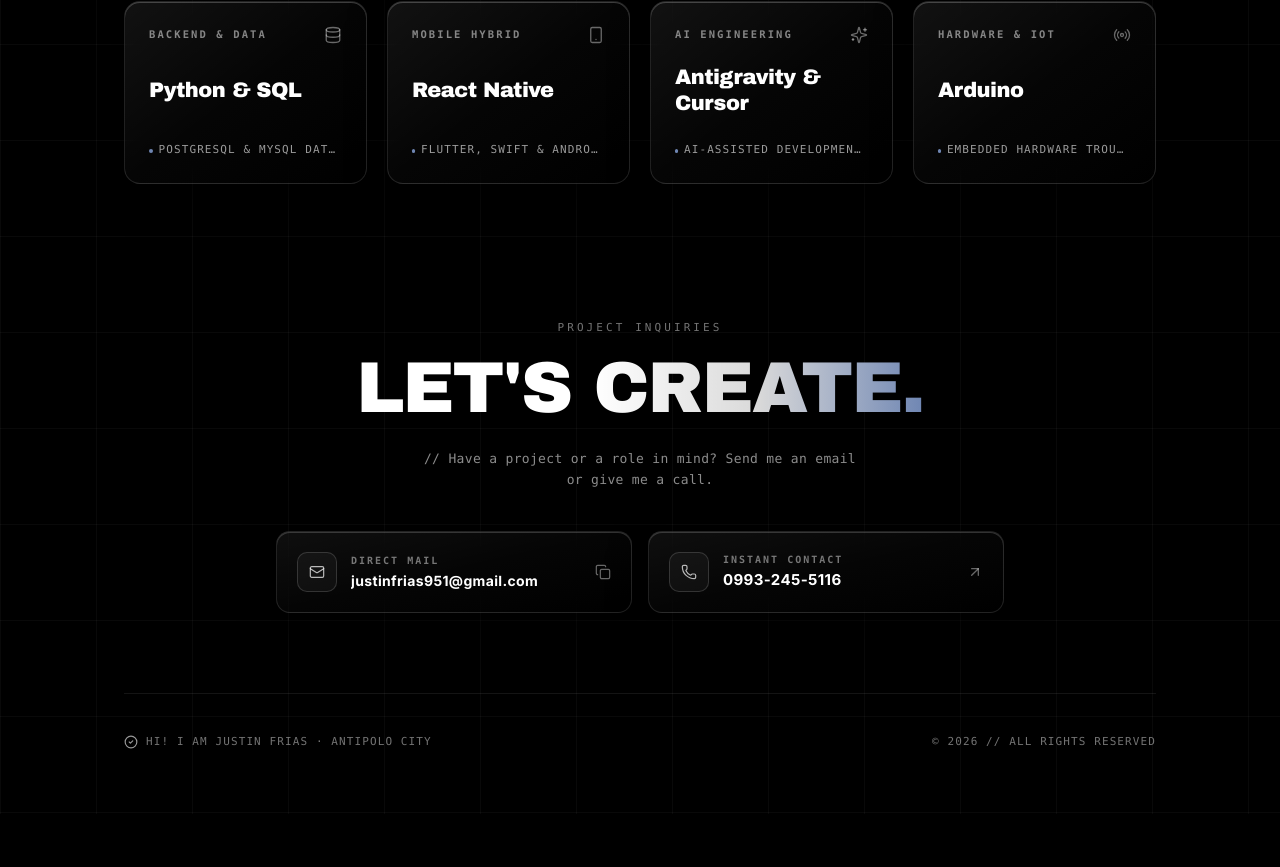
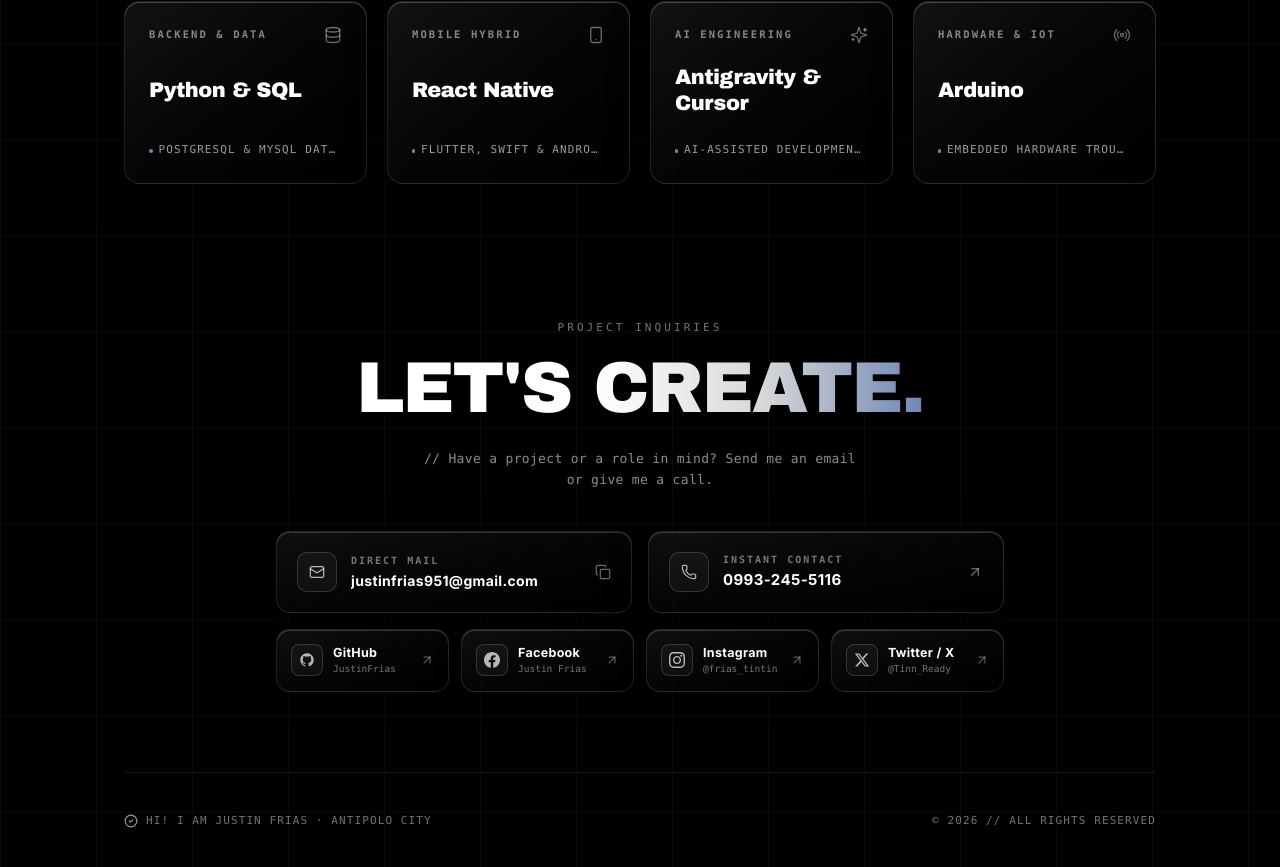
Before and after one commit to Elvoratechnology/tin_frias, a Next.js app: page / in a window 1280 px wide. Shown: the part 2740-3607 px from the top of the page. Before the commit the page ends 3554 px from the top, so only its background shows below. Built offline with nearby package versions, Linux system fonts and the light colour scheme.

Commit message:
Add official social media links with logos in contact section

```diff
--- a/components/ContactSection.tsx
+++ b/components/ContactSection.tsx
@@ -3,6 +3,49 @@
 import React, { useState } from "react";
 import { Mail, Phone, Copy, Check, ArrowUpRight } from "lucide-react";
 import { portfolioContent } from "@/data/content";
+
+function GithubIcon({ className }: { className?: string }) {
+  return (
+    <svg className={className} viewBox="0 0 24 24" fill="currentColor">
+      <path
+        fillRule="evenodd"
+        clipRule="evenodd"
+        d="M12 2C6.477 2 2 6.484 2 12.017c0 4.425 2.865 8.18 6.839 9.504.5.092.682-.217.682-.483 0-.237-.008-.868-.013-1.703-2.782.605-3.369-1.343-3.369-1.343-.454-1.158-1.11-1.466-1.11-1.466-.908-.62.069-.608.069-.608 1.003.07 1.53 1.032 1.53 1.032.892 1.53 2.341 1.088 2.91.832.092-.647.35-1.088.636-1.338-2.22-.253-4.555-1.113-4.555-4.951 0-1.093.39-1.988 1.029-2.688-.103-.253-.446-1.272.098-2.65 0 0 .84-.27 2.75 1.026A9.564 9.564 0 0112 6.844c.85.004 1.705.115 2.504.337 1.909-1.296 2.747-1.027 2.747-1.027.546 1.379.202 2.398.1 2.651.64.7 1.028 1.595 1.028 2.688 0 3.848-2.339 4.695-4.566 4.943.359.309.678.92.678 1.855 0 1.338-.012 2.419-.012 2.747 0 .268.18.58.688.482A10.019 10.019 0 0022 12.017C22 6.484 17.522 2 12 2z"
+      />
+    </svg>
+  );
+}
+
+function FacebookIcon({ className }: { className?: string }) {
+  return (
+    <svg className={className} viewBox="0 0 24 24" fill="currentColor">
+      <path d="M24 12.073c0-6.627-5.373-12-12-12s-12 5.373-12 12c0 5.99 4.388 10.954 10.125 11.854v-8.385H7.078v-3.47h3.047V9.43c0-3.007 1.792-4.669 4.533-4.669 1.312 0 2.686.235 2.686.235v2.953H15.83c-1.491 0-1.956.925-1.956 1.874v2.25h3.328l-.532 3.47h-2.796v8.385C19.612 23.027 24 18.062 24 12.073z" />
+    </svg>
+  );
+}
+
+function InstagramIcon({ className }: { className?: string }) {
+  return (
+    <svg className={className} viewBox="0 0 24 24" fill="currentColor">
+      <path d="M12 2.163c3.204 0 3.584.012 4.85.07 3.252.148 4.771 1.691 4.919 4.919.058 1.265.069 1.645.069 4.849 0 3.205-.012 3.584-.069 4.849-.149 3.225-1.664 4.771-4.919 4.919-1.266.058-1.644.07-4.85.07-3.204 0-3.584-.012-4.849-.07-3.26-.149-4.771-1.699-4.919-4.92-.058-1.265-.07-1.644-.07-4.849 0-3.204.013-3.583.07-4.849.149-3.227 1.664-4.771 4.919-4.919 1.266-.057 1.645-.069 4.849-.069zm0-2.163c-3.259 0-3.667.014-4.947.072-4.358.2-6.78 2.618-6.98 6.98-.059 1.281-.073 1.689-.073 4.948 0 3.259.014 3.668.072 4.948.2 4.358 2.618 6.78 6.98 6.98 1.281.058 1.689.072 4.948.072 3.259 0 3.668-.014 4.948-.072 4.354-.2 6.782-2.618 6.979-6.98.059-1.28.073-1.689.073-4.948 0-3.259-.014-3.667-.072-4.947-.196-4.354-2.617-6.78-6.979-6.98-1.281-.059-1.69-.073-4.949-.073zm0 5.838c-3.403 0-6.162 2.759-6.162 6.162s2.759 6.163 6.162 6.163 6.162-2.759 6.162-6.163c0-3.403-2.759-6.162-6.162-6.162zm0 10.162c-2.209 0-4-1.79-4-4 0-2.209 1.791-4 4-4s4 1.791 4 4c0 2.21-1.791 4-4 4zm6.406-11.845c-.796 0-1.441.645-1.441 1.44s.645 1.44 1.441 1.44c.795 0 1.439-.645 1.439-1.44s-.644-1.44-1.439-1.44z" />
+    </svg>
+  );
+}
+
+function TwitterXIcon({ className }: { className?: string }) {
+  return (
+    <svg className={className} viewBox="0 0 24 24" fill="currentColor">
+      <path d="M18.244 2.25h3.308l-7.227 8.26 8.502 11.24H16.17l-5.214-6.817L4.99 21.75H1.68l7.73-8.835L1.254 2.25H8.08l4.713 6.231zm-1.161 17.52h1.833L7.084 4.126H5.117z" />
+    </svg>
+  );
+}
+
+const socialIconMap: Record<string, React.FC<{ className?: string }>> = {
+  GitHub: GithubIcon,
+  Facebook: FacebookIcon,
+  Instagram: InstagramIcon,
+  "Twitter / X": TwitterXIcon,
+};
 
 export function ContactSection() {
   const { contact } = portfolioContent;
@@ -35,7 +78,7 @@ export function ContactSection() {
         // {contact.text}
       </p>
 
-      {/* Two Sleek Glass Contact Action Cards */}
+      {/* Two Main Glass Contact Action Cards (Direct Mail & Phone) */}
       <div className="max-w-[760px] mx-auto grid grid-cols-1 sm:grid-cols-2 gap-4 px-4 text-left">
         {/* Left Card: Direct Mail */}
         <a
@@ -101,6 +144,47 @@ export function ContactSection() {
           </div>
         </a>
       </div>
+
+      {/* Social Media Accounts with Official Logos */}
+      <div className="max-w-[760px] mx-auto mt-4 px-4">
+        <div className="grid grid-cols-2 sm:grid-cols-4 gap-3 text-left">
+          {contact.socials?.map((social) => {
+            const IconComponent = socialIconMap[social.name];
+            return (
+              <a
+                key={social.name}
+                href={social.url}
+                target="_blank"
+                rel="noopener noreferrer"
+                className="group relative overflow-hidden rounded-[14px] border border-white/[0.12] bg-gradient-to-br from-white/[0.06] via-white/[0.02] to-black/70 backdrop-blur-[20px] p-3 sm:p-3.5 flex items-center justify-between transition-all duration-300 hover:border-white/35 hover:scale-[1.02] shadow-[inset_0_1px_0_rgba(255,255,255,0.18),0_8px_24px_rgba(0,0,0,0.4)] cursor-pointer"
+                title={`Visit ${social.name} profile (${social.username})`}
+              >
+                <div className="flex items-center gap-2.5 min-w-0">
+                  {/* Official SVG Logo Box */}
+                  <div className="flex-shrink-0 h-8 w-8 rounded-[8px] border border-white/15 bg-white/[0.04] flex items-center justify-center text-white/70 group-hover:text-white group-hover:border-white/30 transition-colors">
+                    {IconComponent && <IconComponent className="w-4 h-4" />}
+                  </div>
+
+                  {/* Name & Handle */}
+                  <div className="min-w-0">
+                    <span className="block font-bold text-[12px] sm:text-[12.5px] text-white tracking-wide truncate group-hover:text-white">
+                      {social.name}
+                    </span>
+                    <span className="block font-mono text-[9.5px] text-white/45 truncate">
+                      {social.username}
+                    </span>
+                  </div>
+                </div>
+
+                {/* External arrow icon */}
+                <div className="flex-shrink-0 text-white/35 group-hover:text-white/80 group-hover:translate-x-0.5 group-hover:-translate-y-0.5 transition-all">
+                  <ArrowUpRight className="w-3.5 h-3.5" strokeWidth={2} />
+                </div>
+              </a>
+            );
+          })}
+        </div>
+      </div>
     </section>
   );
 }
--- a/data/content.ts
+++ b/data/content.ts
@@ -28,6 +28,12 @@ export interface CertificationItem {
 export interface ToolCategory {
   category: string;
   items: string[];
+}
+
+export interface SocialLink {
+  name: string;
+  url: string;
+  username: string;
 }
 
 export const portfolioContent = {
@@ -193,5 +199,27 @@ export const portfolioContent = {
     email: "justinfrias951@gmail.com",
     phone: "0993-245-5116",
     tel: "tel:+639932455116",
+    socials: [
+      {
+        name: "GitHub",
+        url: "https://github.com/JustinFrias",
+        username: "JustinFrias",
+      },
+      {
+        name: "Facebook",
+        url: "https://www.facebook.com/Justin1031",
+        username: "Justin Frias",
+      },
+      {
+        name: "Instagram",
+        url: "https://www.instagram.com/frias_tintin/",
+        username: "@frias_tintin",
+      },
+      {
+        name: "Twitter / X",
+        url: "https://x.com/Tinn_Ready",
+        username: "@Tinn_Ready",
+      },
+    ] as SocialLink[],
   },
 };
```
